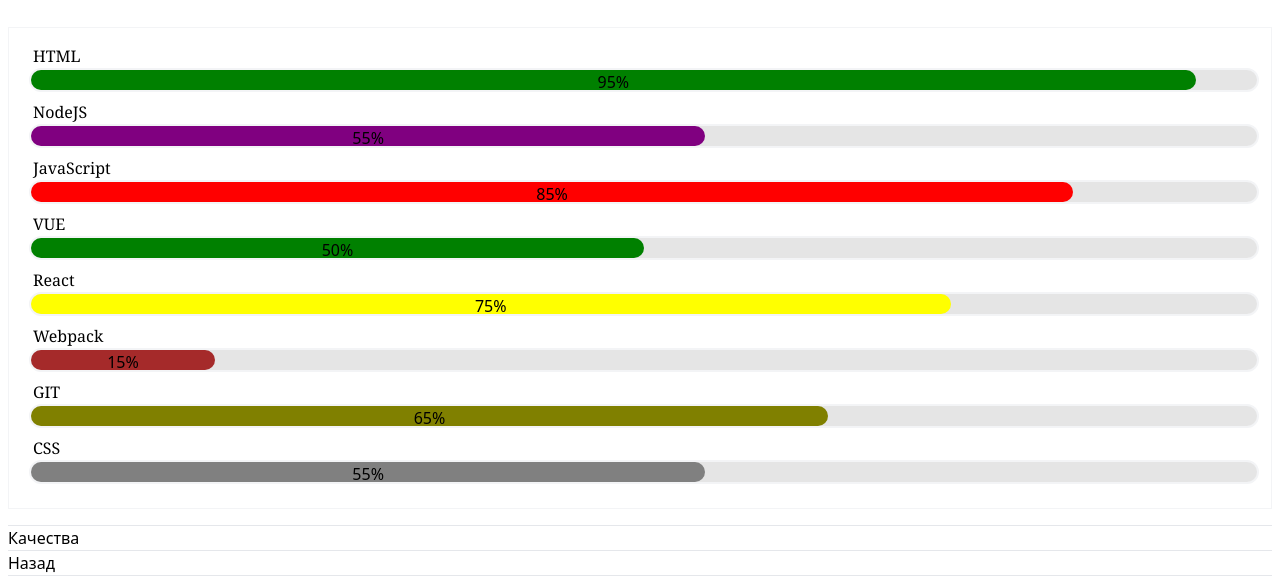
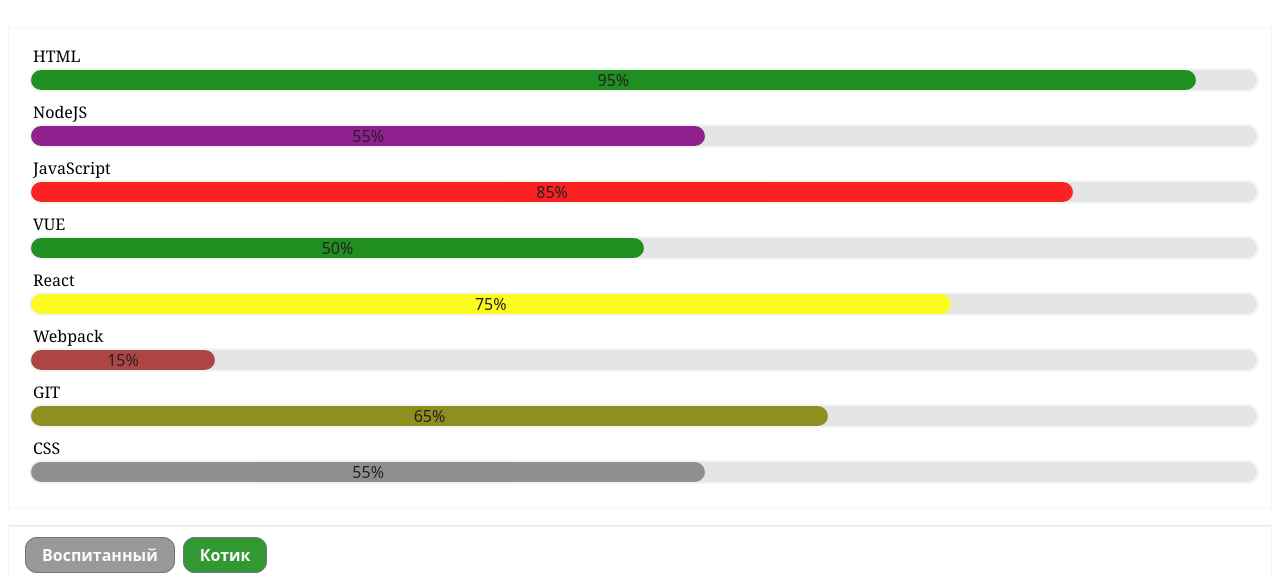
Before and after one commit to NMKD/hackathon-rsh-react, a React (Create React App) app: page /users/67rdca3eeb7f6fgeed471815 in a window 1280 px wide. Shown: the part 327-906 px from the top of the page. Built offline with nearby package versions, Linux system fonts and the light colour scheme.

Commit message:
Added badges

```diff
--- a/src/api/qualities.api.js
+++ b/src/api/qualities.api.js
@@ -1,20 +1,20 @@
 /* eslint-disable function-call-argument-newline */
 /* eslint-disable comma-dangle */
 export const qualities = [
-  { _id: "67rdca3eeb7f6fgeed471198", name: "Котик", color: "primary" },
-  { _id: "67rdca3eeb7f6fgeed47689", name: "Воспитанный", color: "secondary" },
-  { _id: "67rdca3eeb7f6fgeed4711012", name: "Спортивный", color: "success" },
-  { _id: "67rdca3eeb7f6fgeed471101", name: "Находчивый", color: "danger" },
-  { _id: "67rdca3eeb7f6fgeed4729j01", name: "Трудолюбивый", color: "info" },
-  { _id: "67rdca3eeb7f6fgsj055j01", name: "Веселый", color: "warning" },
+  { _id: "67rdca3eeb7f6fgeed471198", name: "Котик", color: "green" },
+  { _id: "67rdca3eeb7f6fgeed47689", name: "Воспитанный", color: "gray" },
+  { _id: "67rdca3eeb7f6fgeed4711012", name: "Спортивный", color: "yellow" },
+  { _id: "67rdca3eeb7f6fgeed471101", name: "Находчивый", color: "purple" },
+  { _id: "67rdca3eeb7f6fgeed4729j01", name: "Трудолюбивый", color: "brown" },
+  { _id: "67rdca3eeb7f6fgsj055j01", name: "Веселый", color: "olive" },
   {
     _id: "67rdca3eeb7sjs88gsj055j01",
     name: "Стрессоустойчивый",
-    color: "dark",
+    color: "blue",
   },
-  { _id: "67rdca3eeb7sjssh111j055j01", name: "Обязательный", color: "dark" },
-  { _id: "67rdca3eeb7sjssh1992j01", name: "Пунктуальный", color: "danger" },
-  { _id: "67rdca3eeb7sjss222", name: "Троль", color: "danger" },
+  { _id: "67rdca3eeb7sjssh111j055j01", name: "Обязательный", color: "indigo" },
+  { _id: "67rdca3eeb7sjssh1992j01", name: "Пунктуальный", color: "blue" },
+  { _id: "67rdca3eeb7sjss222", name: "Троль", color: "red" },
 ];
 
 const fetchAll = () =>
--- /dev/null
+++ b/src/components/ui/Badges.jsx
@@ -0,0 +1,21 @@
+import PropTypes from "prop-types";
+
+const Badges = ({ props }) => {
+  const { name, color } = props;
+  return (
+    <span
+      className="font-semibold font-sans text-gray-50 text-x mr-2 px-4 py-1.5 rounded-xl border border-gray-600"
+      style={{ backgroundColor: color, opacity: 0.8 }}
+    >
+      {name}
+    </span>
+  );
+};
+
+Badges.propTypes = {
+  name: PropTypes.string,
+  color: PropTypes.string,
+  props: PropTypes.object,
+};
+
+export default Badges;
--- a/src/components/ui/Users/User.jsx
+++ b/src/components/ui/Users/User.jsx
@@ -1,11 +1,13 @@
 /* eslint-disable no-restricted-syntax */
 /* eslint-disable react/prop-types */
 
-import { useNavigate, useParams } from "react-router-dom";
+import { useParams } from "react-router-dom";
 import ProgressBar from "../progressBar";
+import Badges from "../Badges";
+import Button from "../../common/button";
 const User = ({ users }) => {
   const { userId } = useParams();
-  const navigate = useNavigate();
+  // const navigate = useNavigate();
 
   const findById = () => {
     return users.find((item) => item._id === userId);
@@ -13,10 +15,9 @@
 
   const user = findById(userId);
 
-  const goBack = () => {
-    navigate(-1);
-  };
-  console.log(user);
+  // const goBack = () => {
+  //   navigate(-1);
+  // };
 
   if (!user) return "Загрузка...";
 
@@ -54,12 +55,14 @@
         ))}
       </div>
       <hr />
-      <h2>Качества</h2>
-
-      <hr />
-      <button onClick={goBack}>Назад</button>
-      <hr />
-      <button>Добавить в избранное</button>
+      <div className="p-4 border border-gray-100 bg-white mb-4">
+        {user.qualities.map((q) => (
+          <Badges key={q._id} props={q} />
+        ))}
+      </div>
+      <Button>Назад</Button>
+      <Button>Добавить в избранное</Button>
+      {/* <button onClick={goBack}>Назад</button> */}
     </div>
   );
 };
--- a/src/components/ui/progressBar.jsx
+++ b/src/components/ui/progressBar.jsx
@@ -10,9 +10,13 @@
       <div className="ml-1 mb-2 w-full bg-neutral-200 dark:bg-neutral-600 rounded-full border-2 border-gray-100">
         <div
           className={
-            "h-5 p-1  text-center font-medium leading-none rounded-full"
+            "h-5 p-0.5  text-center font-medium leading-none rounded-full"
           }
-          style={{ width: percentages + "%", backgroundColor: color }}
+          style={{
+            width: percentages + "%",
+            backgroundColor: color,
+            opacity: 0.85,
+          }}
         >
           {percentages + "%"}
         </div>
```
